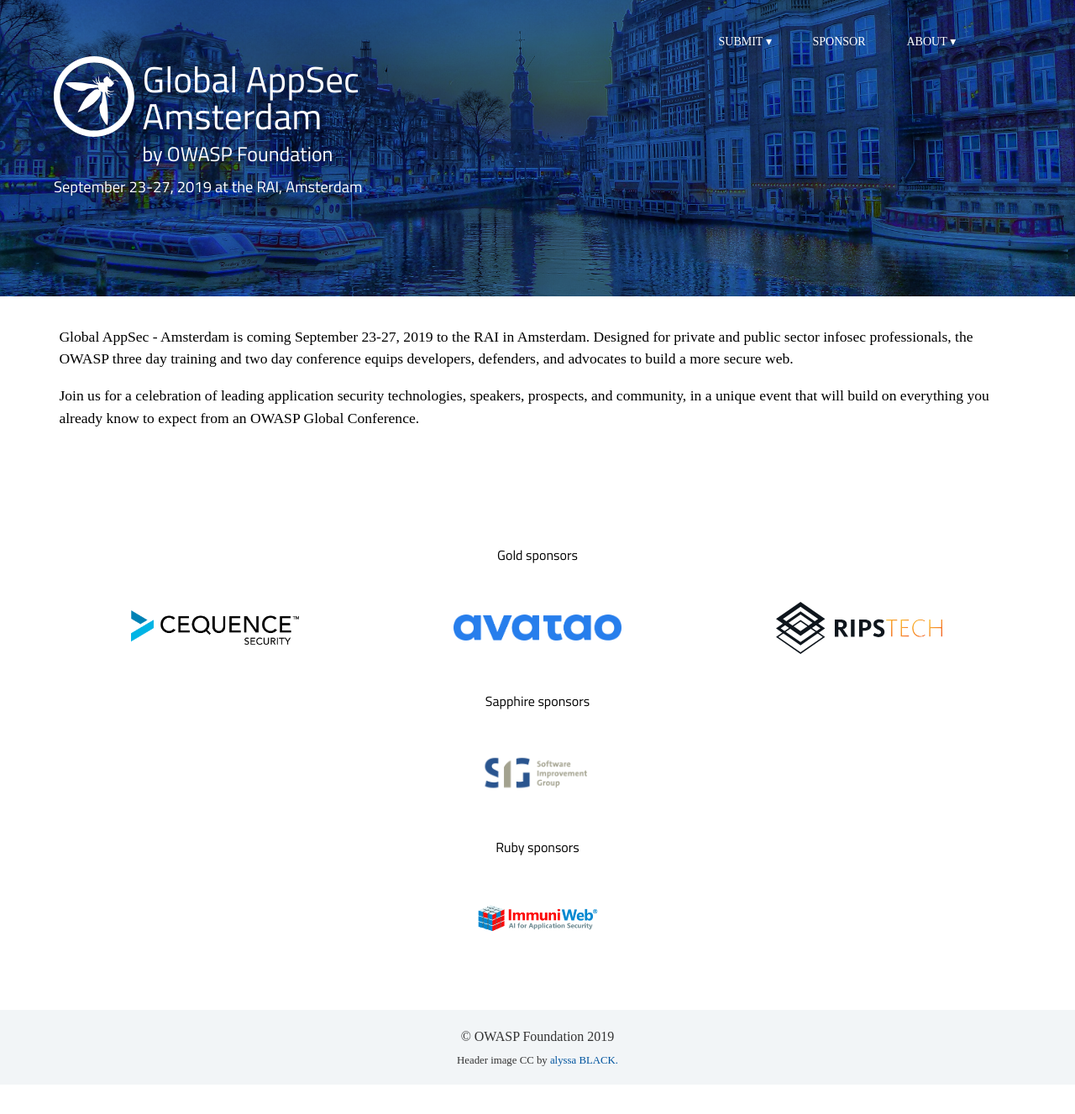
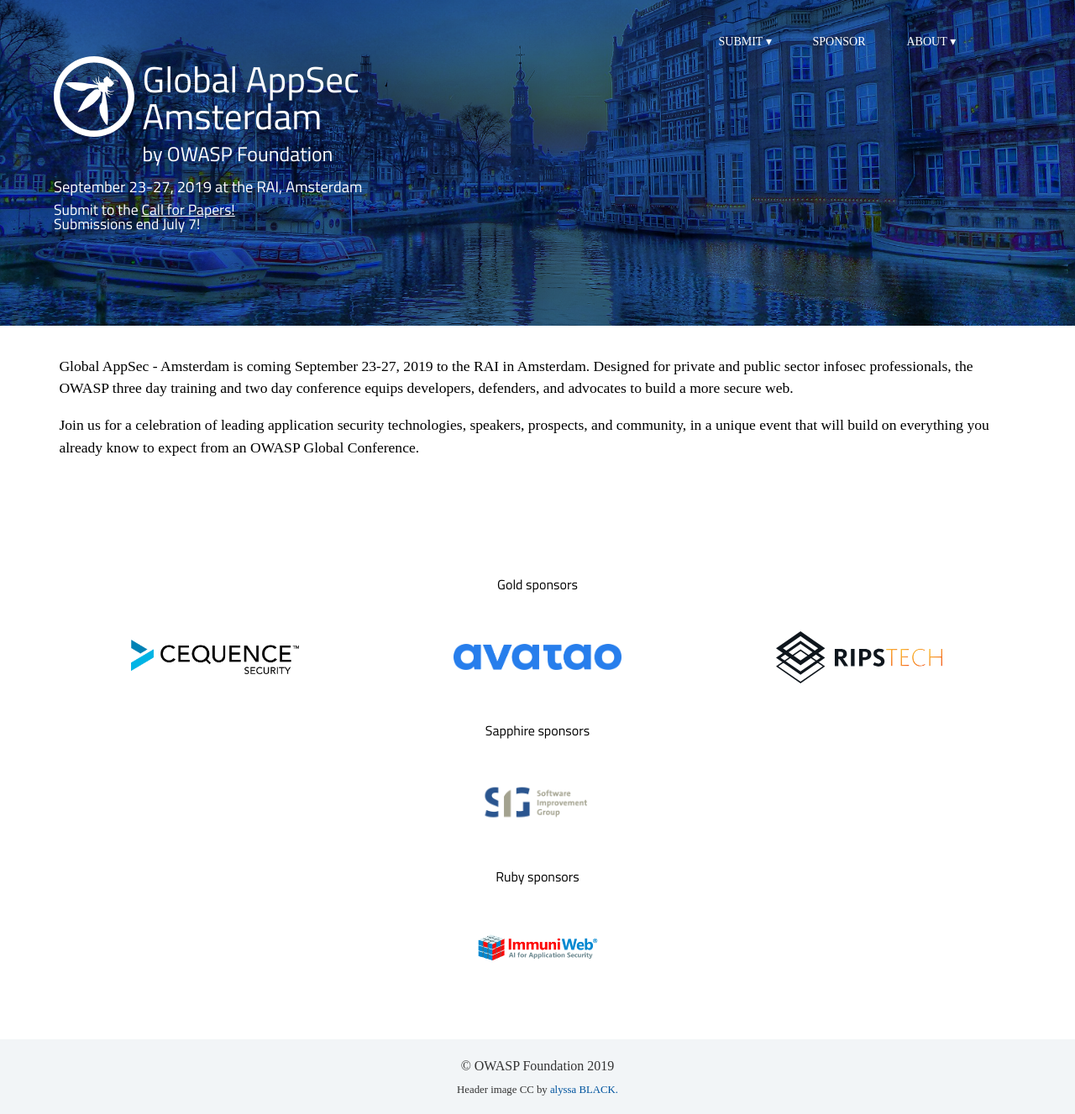
Before and after one commit to OWASP/AppSecAms2019, a Jekyll site: the page built from index.html, in a window 1280 px wide. Shown: the whole page at 84% size. Built offline with Jekyll 4.4.1, drawn with Linux system fonts in a browser that asks for light colours; some web fonts are replaced; before the commit the page ends 1292 px from its top, so only the background shows below that.

Commit message:
Changed CFP date

```diff
--- a/_layouts/front.html
+++ b/_layouts/front.html
@@ -1,6 +1,8 @@
 {% include header.html %}
 
-		<h3>September 23-27, 2019 at the RAI, Amsterdam</h3>
+     <h3>September 23-27, 2019 at the RAI, Amsterdam</h3>
+     <h4>Submit to the <a href="/program/call-for-papers">Call for Papers!</a></h4>
+     <h4>Submissions end July 7!</h4>
 </header>
 
 
```
